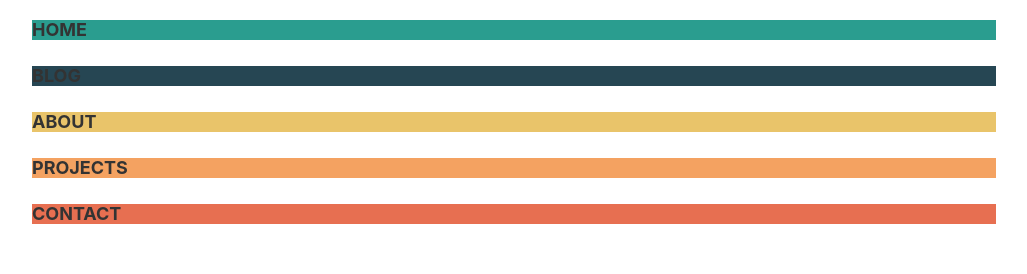
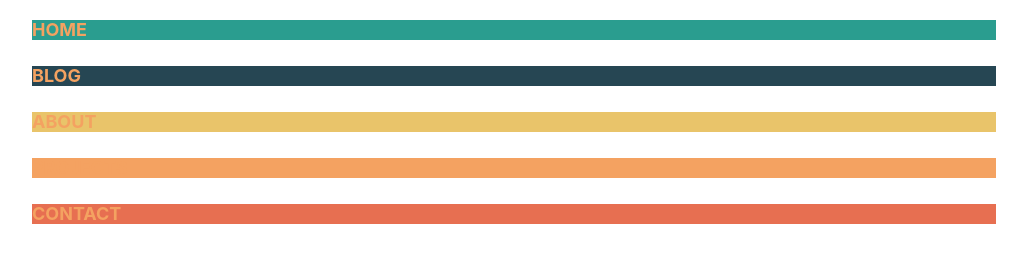
Before and after one commit to faesel/gatsby-techblog-starter, a Gatsby site: page / in a window 1280 px wide. Shown: the part 106-380 px from the top of the page, without its empty margins (126-1153 px from the left). Built offline with nearby package versions, Linux system fonts and the light colour scheme; Gatsby itself is replaced by a stand-in of ours.

Commit message:
updated link colors

```diff
--- a/src/components/layout.module.scss
+++ b/src/components/layout.module.scss
@@ -17,9 +17,9 @@
 
 a {
     text-decoration: none;
-    color: $light-coal;
+    color: $orange;
 }
 
 a:hover {
-    color: $green;
+    color: $blue;
 }
```
